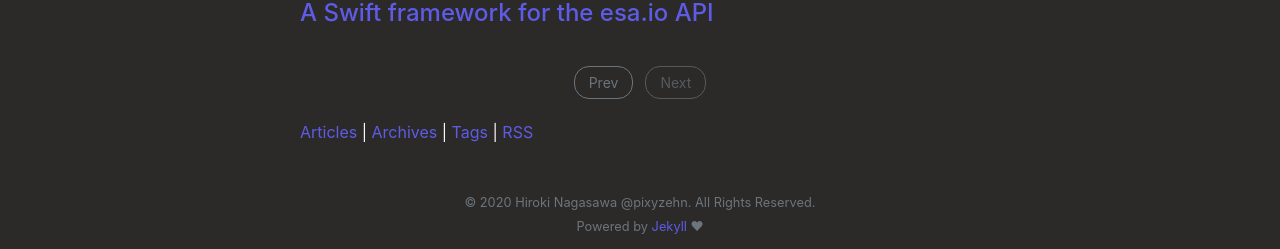
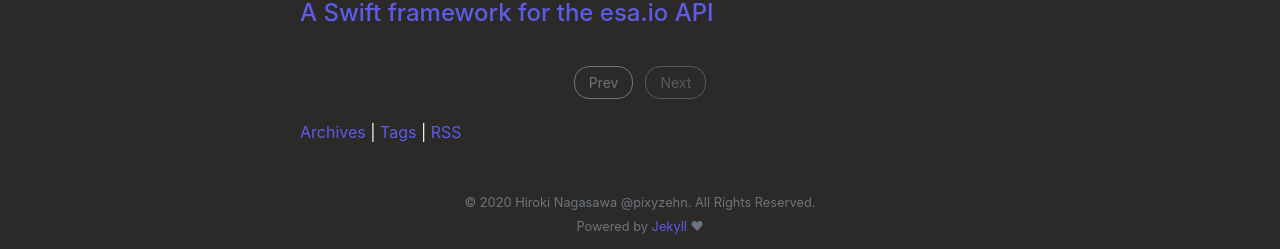
Before and after one commit to pixyzehn/pixyzehn.com, a Jekyll site: the page built from articles/index.html, in a window 1280 px wide. Shown: the part 954-1203 px from the top of the page. Built offline with Jekyll 4.4.1, drawn with Linux system fonts in a browser that asks for light colours; the list of posts is cut into pages by our own code.

Commit message:
Update post internal links

```diff
--- a/_includes/post_internal_links.html
+++ b/_includes/post_internal_links.html
@@ -1,6 +1,4 @@
 <div class="post-internal-links">
-   <a href="/articles">Articles</a>
-    |
    <a href="/archives">Archives</a>
     |
    <a href="/tags">Tags</a>
```
